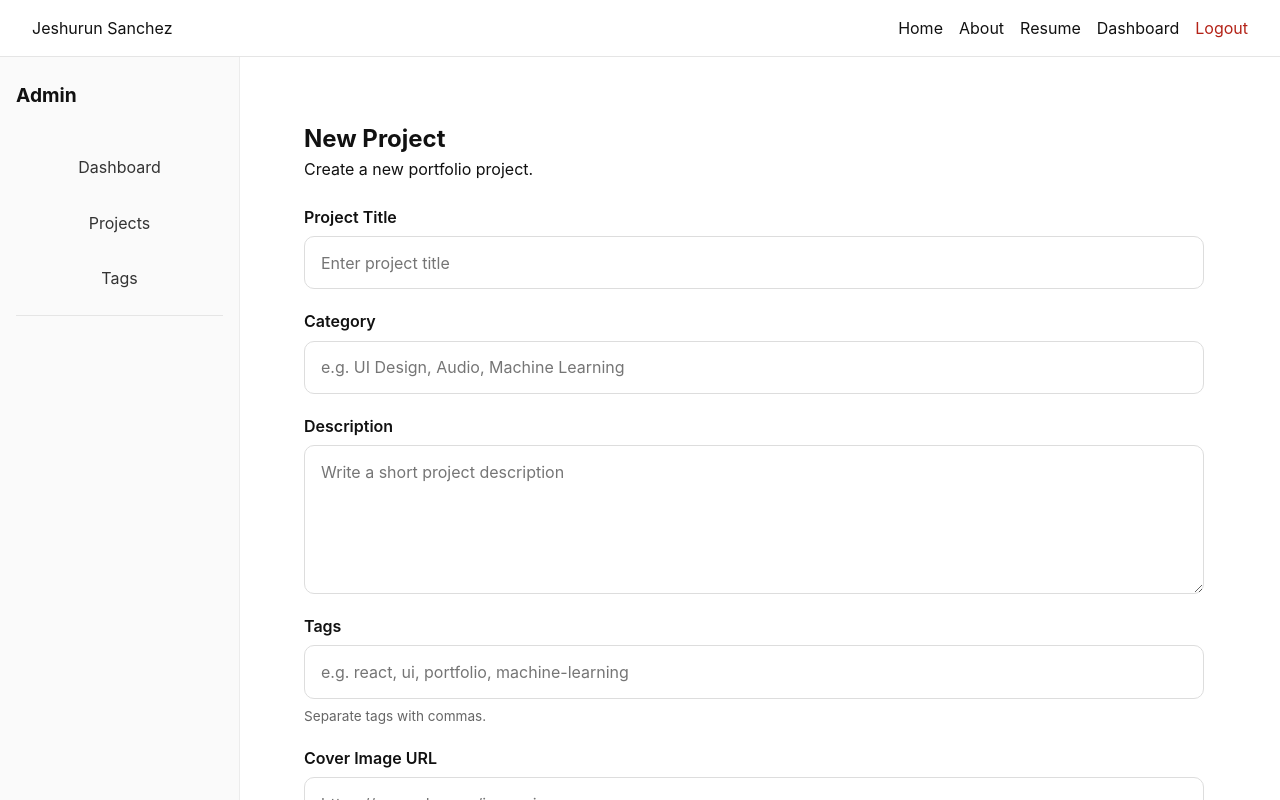
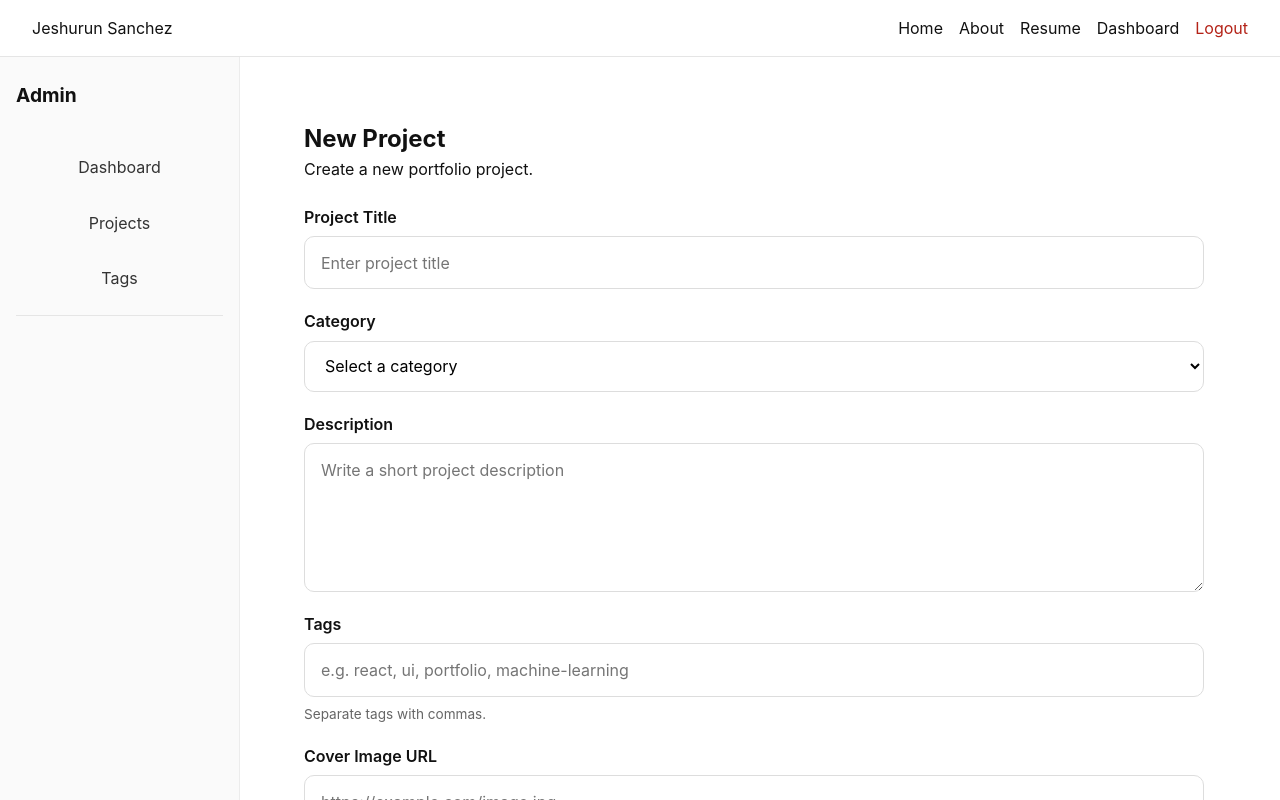
Before and after one commit to jeshurunjet/gallery-portfolio, a React (Vite) app in the folder frontend/: page /admin/projects/new in a window 1280 px wide. Shown: the top 800 px of the page. Built offline with nearby package versions, Linux system fonts and the light colour scheme; no server answers; sample sign-in values are in the browser's storage.

Commit message:
fixed bugs and fixed categories on edit and admin pages; fixed Project card icons and detection

```diff
--- a/frontend/src/components/ProjectForm.tsx
+++ b/frontend/src/components/ProjectForm.tsx
@@ -21,7 +21,9 @@ function ProjectForm({ initialData, submitLabel, onSubmit }: ProjectFormProps) {
   const [formData, setFormData] = useState<ProjectFormData>(initialData);
 
   const handleChange = (
-    event: React.ChangeEvent<HTMLInputElement | HTMLTextAreaElement>
+    event: React.ChangeEvent<
+      HTMLInputElement | HTMLTextAreaElement | HTMLSelectElement
+    >
   ) => {
     const { id, value } = event.target;
 
@@ -51,13 +53,18 @@ function ProjectForm({ initialData, submitLabel, onSubmit }: ProjectFormProps) {
 
       <div className="admin-form-group">
         <label htmlFor="category">Category</label>
-        <input
-          id="category"
-          type="text"
-          placeholder="e.g. UI Design, Audio, Machine Learning"
-          value={formData.category}
-          onChange={handleChange}
-        />
+        <select id="category" value={formData.category} onChange={handleChange}>
+          <option value="">Select a category</option>
+          <option value="Photography">Photography</option>
+          <option value="Graphic Design">Graphic Design</option>
+          <option value="Audio Design">Audio Design</option>
+          <option value="Frontend/Web Design">Frontend/Web Design</option>
+          <option value="Mobile Design">Mobile Design</option>
+          <option value="Machine Learning">Machine Learning</option>
+          <option value="Deep Learning">Deep Learning</option>
+          <option value="Code Project">Code Project</option>
+          <option value="Technical Case Study">Technical Case Study</option>
+        </select>
       </div>
 
       <div className="admin-form-group">
--- a/frontend/src/index.css
+++ b/frontend/src/index.css
@@ -125,15 +125,23 @@ main {
 
 .card-icons {
   position: absolute;
-  top: 10px;
-  right: 10px;
+  top: 12px;
+  right: 12px;
   display: flex;
   align-items: center;
-  gap: 0.45rem;
+  gap: 0.4rem;
   background: rgba(17, 17, 17, 0.72);
   padding: 0.45rem 0.6rem;
   border-radius: 999px;
   color: #fff;
+  backdrop-filter: blur(8px);
+  box-shadow: 0 8px 18px rgba(0, 0, 0, 0.14);
+}
+
+.card-icons svg {
+  width: 15px;
+  height: 15px;
+  stroke-width: 1.9;
 }
 
 .card-body {
@@ -746,6 +754,20 @@ main {
 
 .admin-empty-state p {
   color: #666;
+}
+
+.admin-form-group select {
+  width: 100%;
+  padding: 0.85rem 1rem;
+  border: 1px solid #ddd;
+  border-radius: 10px;
+  font: inherit;
+  background: #fff;
+}
+
+.admin-form-group select:focus {
+  outline: none;
+  border-color: #111;
 }
 
 /* Admin Project Pages - Buttons */
--- a/frontend/src/pages/admin/AdminEditProjectPage.tsx
+++ b/frontend/src/pages/admin/AdminEditProjectPage.tsx
@@ -39,6 +39,39 @@ function AdminEditProjectPage() {
   };
 
   const handleSubmit = async (data: ProjectFormData) => {
+    const typesSet = new Set<string>();
+
+    // IMAGE
+    if (data.cover) {
+      typesSet.add("image");
+    }
+
+    // CODE
+    if (data.githubUrl) {
+      typesSet.add("code");
+    }
+
+    // WEB / VIDEO / AUDIO / PDF detection
+    const urlFields = [data.liveUrl, data.externalUrl];
+
+    urlFields.forEach((url) => {
+      if (!url) return;
+
+      const lower = url.toLowerCase();
+
+      if (lower.includes("youtube") || lower.includes("youtu.be")) {
+        typesSet.add("video");
+      } else if (lower.includes("soundcloud")) {
+        typesSet.add("audio");
+      } else if (lower.endsWith(".pdf")) {
+        typesSet.add("pdf");
+      } else {
+        typesSet.add("web");
+      }
+    });
+
+    const types = Array.from(typesSet);
+
     await updateProject({
       ...project,
       title: data.title,
@@ -52,6 +85,7 @@ function AdminEditProjectPage() {
       liveUrl: data.liveUrl,
       githubUrl: data.githubUrl,
       externalUrl: data.externalUrl,
+      types,
     });
 
     setToastMessage("Project updated!");
--- a/frontend/src/pages/admin/AdminNewProjectPage.tsx
+++ b/frontend/src/pages/admin/AdminNewProjectPage.tsx
@@ -23,6 +23,39 @@ function AdminNewProjectPage() {
   };
 
   const handleSubmit = (data: ProjectFormData) => {
+    const typesSet = new Set<string>();
+
+    // IMAGE
+    if (data.cover) {
+      typesSet.add("image");
+    }
+
+    // CODE
+    if (data.githubUrl) {
+      typesSet.add("code");
+    }
+
+    // WEB / VIDEO / AUDIO / PDF detection
+    const urlFields = [data.liveUrl, data.externalUrl];
+
+    urlFields.forEach((url) => {
+      if (!url) return;
+
+      const lower = url.toLowerCase();
+
+      if (lower.includes("youtube") || lower.includes("youtu.be")) {
+        typesSet.add("video");
+      } else if (lower.includes("soundcloud")) {
+        typesSet.add("audio");
+      } else if (lower.endsWith(".pdf")) {
+        typesSet.add("pdf");
+      } else {
+        typesSet.add("web");
+      }
+    });
+
+    const types = Array.from(typesSet);
+
     addProject({
       title: data.title,
       category: data.category,
@@ -35,6 +68,7 @@ function AdminNewProjectPage() {
       liveUrl: data.liveUrl,
       githubUrl: data.githubUrl,
       externalUrl: data.externalUrl,
+      types,
     } as unknown as Project);
 
     setShowToast(true);
```
